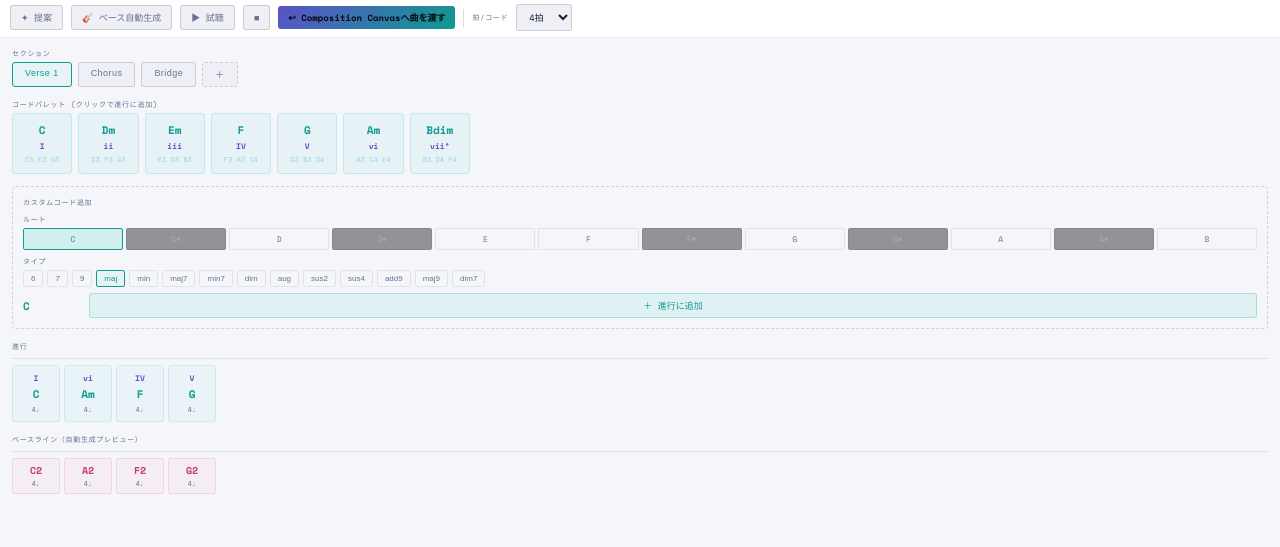
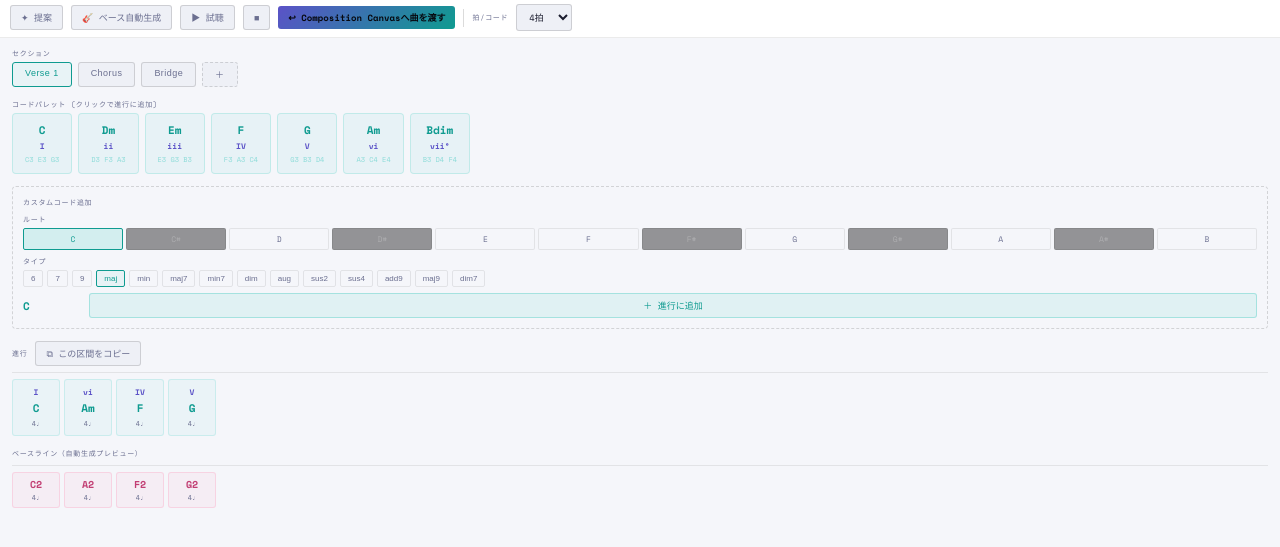
Before and after one commit to norinori-jan/music-suite, a plain HTML site: page apps/chord-lab.html in a window 1280 px wide. Shown: the part 103-650 px from the top of the page. Drawn offline with nearby package versions, Linux system fonts and the light colour scheme; a web font is replaced by a local one.

Commit message:
feat: CHORD//LABのコード進行コピーを追加

```diff
--- a/apps/chord-lab.html
+++ b/apps/chord-lab.html
@@ -310,7 +310,10 @@ body{padding-bottom:env(safe-area-inset-bottom)}
         </div>
       </div>
 
-      <div class="lbl">進行 <span id="prog-section-name" style="color:var(--chd)"></span></div>
+      <div class="lbl" style="display:flex;align-items:center;gap:8px">
+        <span>進行 <span id="prog-section-name" style="color:var(--chd)"></span></span>
+        <button class="btn" type="button" onclick="copyChordProgression()">⧉ この区間をコピー</button>
+      </div>
       <div class="prog-timeline" id="prog-timeline"></div>
 
       <div class="lbl" style="margin-top:6px">ベースライン（自動生成プレビュー）</div>
@@ -648,6 +651,26 @@ function addChordToProg(name){
   renderProgTimeline();
   renderBassRow();
   playChordPreview(chordNameToNotes(name));
+}
+
+async function copyChordProgression(){
+  const sec=PROJ.sections.find(section=>section.id===APP.qcSection);
+  const progression=sec?.progression||[];
+  if(!progression.length){setStatus('err','コピーするコード進行がありません');return;}
+  const text=progression.map(chord=>chord.name).join(' - ');
+  try{
+    if(navigator.clipboard&&window.isSecureContext){
+      await navigator.clipboard.writeText(text);
+    }else{
+      const field=document.createElement('textarea');
+      field.value=text;field.setAttribute('readonly','');
+      field.style.position='fixed';field.style.opacity='0';
+      document.body.appendChild(field);field.select();
+      const copied=document.execCommand('copy');field.remove();
+      if(!copied)throw new Error('コピーできませんでした');
+    }
+    setStatus('ok','コード進行をコピーしました: '+text);
+  }catch(error){setStatus('err','コピーに失敗しました。ブラウザのコピー権限を確認してください');}
 }
 
 function renderProgTimeline(){
```
